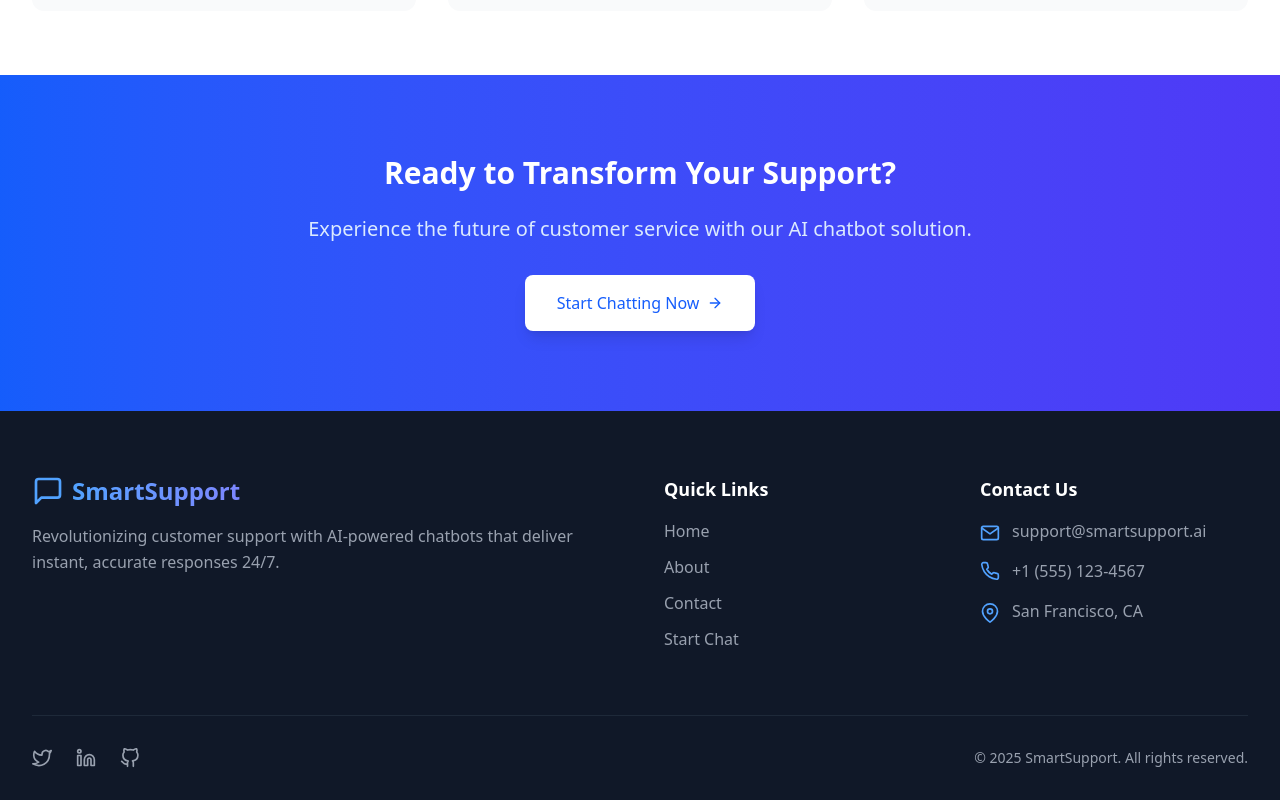
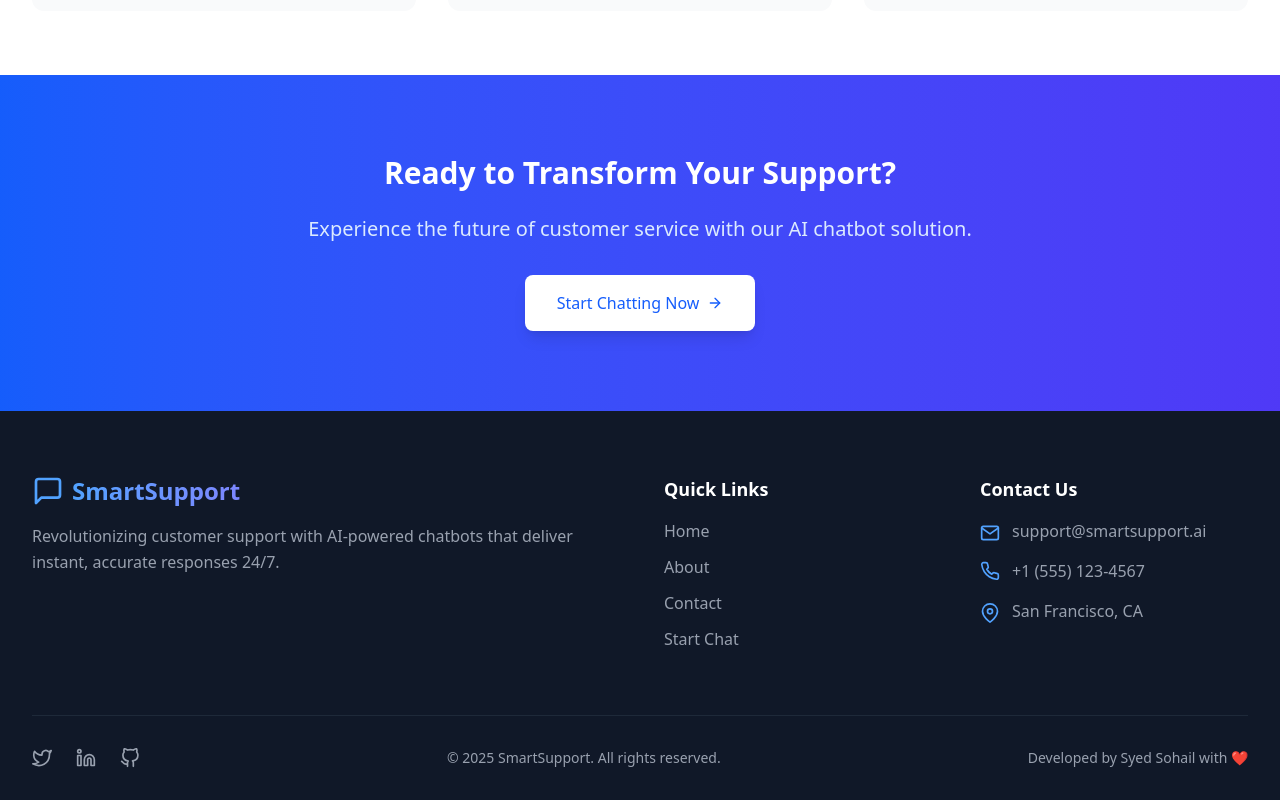
Before and after one commit to SyedSohail786/ai-chat-bot-support, a Next.js app in the folder frontend/: page / in a window 1280 px wide. Shown: the part 817-1617 px from the top of the page. Built offline with nearby package versions, Linux system fonts and the light colour scheme.

Commit message:
Update Footer.jsx

```diff
--- a/frontend/src/app/components/Footer.jsx
+++ b/frontend/src/app/components/Footer.jsx
@@ -66,9 +66,9 @@ export default function Footer() {
             <p className="text-gray-400 text-sm">
               &copy; {new Date().getFullYear()} SmartSupport. All rights reserved.
             </p>
-{/*             <p className="text-gray-400 text-sm"> */}
-{/*               Developed by Syed Sohail with ❤️ */}
-{/*             </p> */}
+            <p className="text-gray-400 text-sm">
+               Developed by Syed Sohail with ❤️
+           </p>
           </div>
         </div>
       </div>
```
